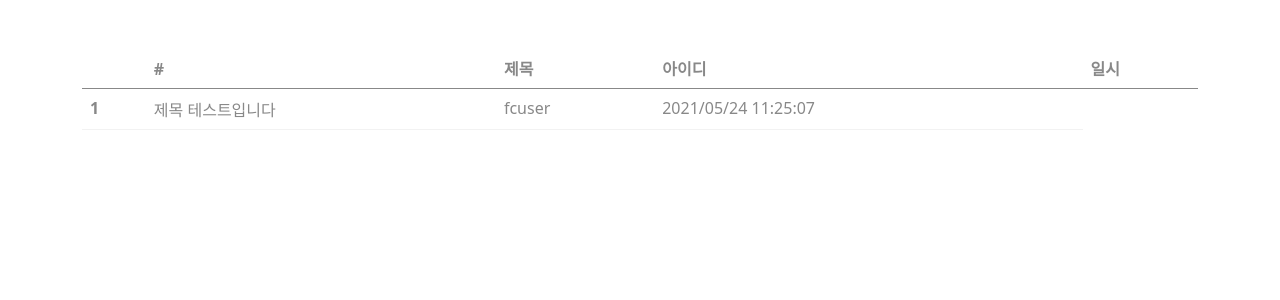
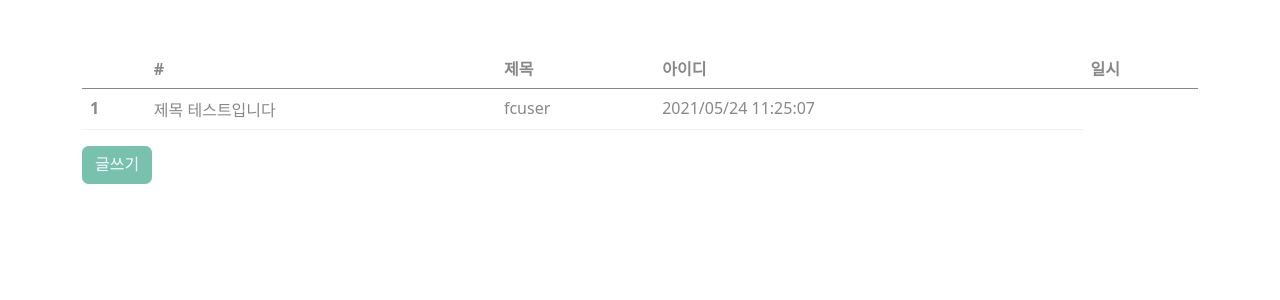
Before and after one commit to chs991209/DJangohubrep, a Django app: template board/templates/board_list.html in a window 1280 px wide. Shown: the top 300 px of the page. Run offline with Django 3.2, Linux system fonts and the light colour scheme; the template is opened without the code that fills it, so the values that code supplies are empty; some libraries are stand-ins or nearby versions.

Commit message:
div 추가 생성

```diff
--- a/board/templates/board_list.html
+++ b/board/templates/board_list.html
@@ -28,5 +28,10 @@
             </tbody>
         </table>
     </div>
+    <div class="row">
+        <div class="col-12">
+            <button class="btn btn-primary">글쓰기</button>
+            </div>
+    </div>
 </div>
 {% endblock %}
```
